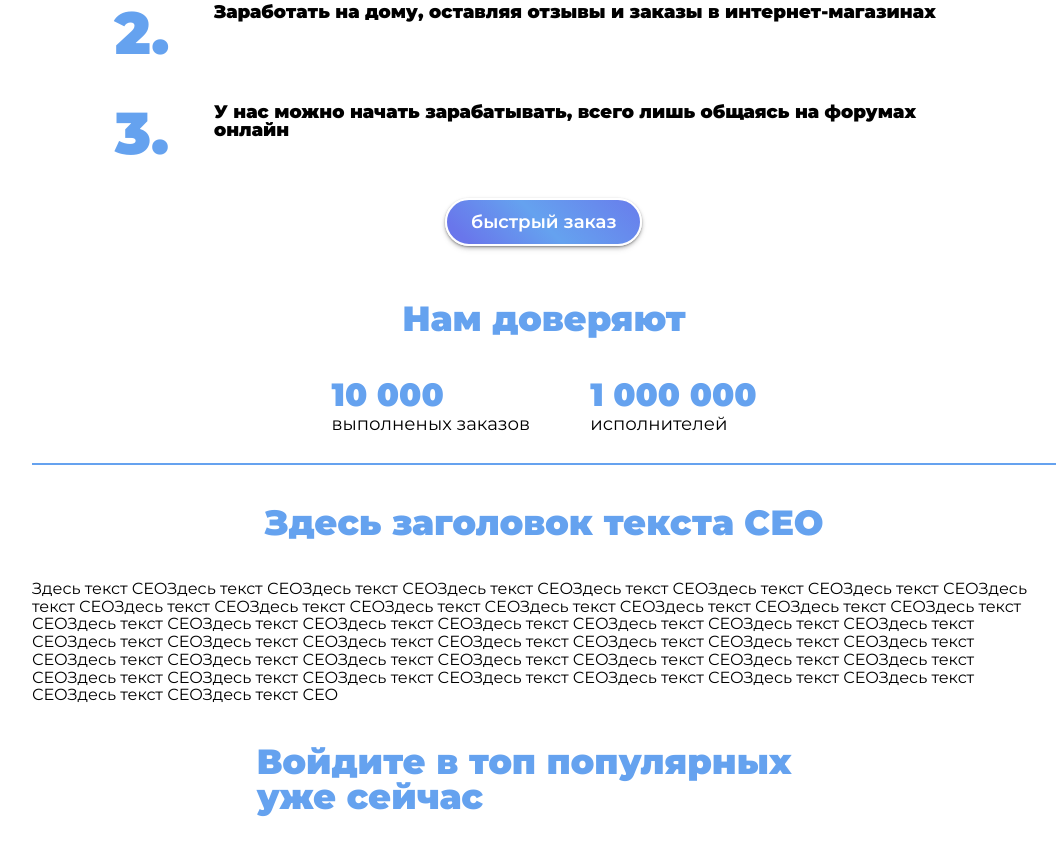
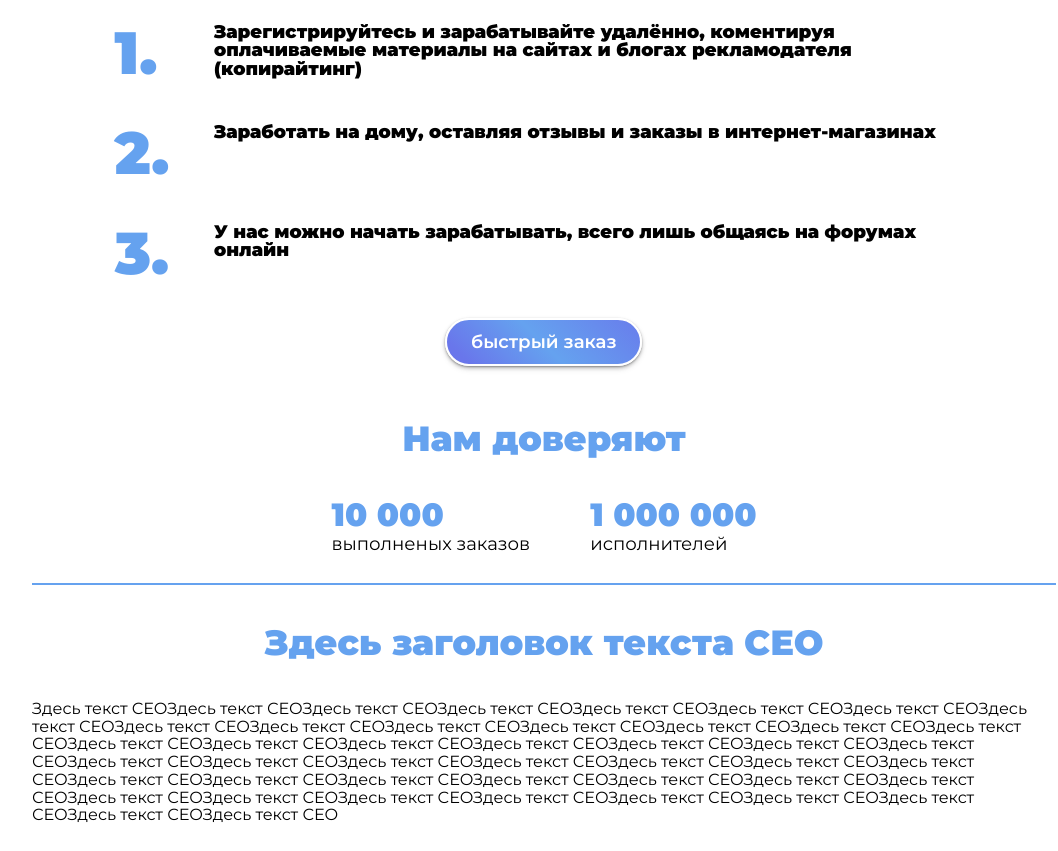
Before and after one commit to ZmeyGAR/RuCombo, a plain HTML site: page index.html in a window 1280 px wide. Shown: the part 1029-1880 px from the top of the page, without its empty margins (96-1154 px from the left). Drawn offline with Linux system fonts and the light colour scheme.

Commit message:
правки v8

```diff
--- a/index.html
+++ b/index.html
@@ -16,13 +16,13 @@
 
 <!-- STYLESHEET -->
 <link rel="stylesheet" href="./styles/AOS.min.css" type="text/css">
-<link rel="stylesheet" href="./styles/style.css?v7" type="text/css">
+<link rel="stylesheet" href="./styles/style.css?v8" type="text/css">
 
 <!-- SCRIPTS -->
 <script src="./scripts/countUp.min.js" defer></script>
 <script src="./scripts/parallax.tilt.min.js" defer></script>
 <script src="./scripts/AOS.min.js" defer></script>
-<script src="./scripts/main.min.js?v7" defer></script>
+<script src="./scripts/main.min.js?v8" defer></script>
 
 </head>
 
@@ -1085,11 +1085,8 @@
         <div class="steps__btns" data-aos="fade-up" data-aos-delay="0">
             <a href="#" data-tilt data-tilt-glare data-tilt-max-glare="0.5">быстрый заказ</a>
         </div>
-    </div>
-</section>
 
-        <section class="counter">
-    <div class="counter__container">
+        <div class="counter">
     <h2 class="page-title">Нам доверяют</h2>
     <ul class="counter__list">
 
@@ -1108,6 +1105,7 @@
         </li>
 
     </ul>
+</div>
     </div>
 </section>
         <hr>
--- a/styles/style.css
+++ b/styles/style.css
@@ -127,13 +127,14 @@ hr {
   height: 2px;
   background: #65A2EF; }
 
+.hero {
+  margin-bottom: 40px; }
   .hero__container {
     display: -webkit-box;
     display: -ms-flexbox;
     display: flex;
     -ms-flex-wrap: wrap;
         flex-wrap: wrap; }
-
   .hero__content, .hero__banner {
     display: -webkit-box;
     display: -ms-flexbox;
@@ -144,7 +145,6 @@ hr {
     min-width: 280px;
     max-width: 100%;
     width: 100%; }
-
   .hero__content {
     -webkit-box-orient: vertical;
     -webkit-box-direction: normal;
@@ -153,7 +153,6 @@ hr {
     -webkit-box-pack: center;
         -ms-flex-pack: center;
             justify-content: center; }
-
   .hero__banner {
     width: 100%;
     height: auto;
@@ -163,7 +162,6 @@ hr {
     .hero__banner svg {
       width: inherit;
       height: inherit; }
-
   .hero__list {
     display: -webkit-box;
     display: -ms-flexbox;
@@ -177,7 +175,6 @@ hr {
     font-size: 1em;
     line-height: 1em;
     font-weight: 900; }
-
   .hero__item {
     position: relative;
     display: -webkit-box;
@@ -196,7 +193,6 @@ hr {
       height: 45px;
       background: url("../icons/check.svg") center/contain no-repeat;
       margin-right: 30px; }
-
   .hero__btns {
     margin: 15px 0;
     display: -webkit-box;
@@ -311,6 +307,8 @@ hr {
     -webkit-transform: scale(0.9);
             transform: scale(0.9); } }
 
+.products {
+  margin-bottom: 40px; }
   .products__container {
     display: -webkit-box;
     display: -ms-flexbox;
@@ -325,7 +323,6 @@ hr {
     -webkit-box-align: center;
         -ms-flex-align: center;
             align-items: center; }
-
   .products__list {
     display: -webkit-box;
     display: -ms-flexbox;
@@ -336,7 +333,6 @@ hr {
     -webkit-box-pack: center;
         -ms-flex-pack: center;
             justify-content: center; }
-
   .products__item {
     display: -webkit-box;
     display: -ms-flexbox;
@@ -348,7 +344,6 @@ hr {
     max-width: calc(33.33% - 14px);
     width: 100%;
     margin: 7px; }
-
   .products__link {
     display: -webkit-box;
     display: -ms-flexbox;
@@ -383,7 +378,6 @@ hr {
       -webkit-box-align: center;
           -ms-flex-align: center;
               align-items: center; }
-
   .products__btns {
     margin: 15px 0;
     display: -webkit-box;
@@ -424,13 +418,15 @@ hr {
         -webkit-animation: boom-boom 0.5s cubic-bezier(0.075, 0.82, 0.165, 1);
                 animation: boom-boom 0.5s cubic-bezier(0.075, 0.82, 0.165, 1); }
 
+.steps {
+  padding-top: 40px; }
   .steps--bg {
-  background: #65A2EF; }
+    background: #65A2EF;
+    padding-bottom: 40px; }
     .steps--bg .steps__item {
       color: white; }
       .steps--bg .steps__item::before {
         color: white; }
-
   .steps__container {
     display: -webkit-box;
     display: -ms-flexbox;
@@ -442,7 +438,6 @@ hr {
     -webkit-box-align: center;
         -ms-flex-align: center;
             align-items: center; }
-
   .steps__list {
     display: -webkit-box;
     display: -ms-flexbox;
@@ -457,7 +452,6 @@ hr {
     line-height: 1em;
     font-weight: 900;
     counter-reset: itemCount; }
-
   .steps__item {
     display: -webkit-box;
     display: -ms-flexbox;
@@ -512,7 +506,6 @@ hr {
     .steps__item:nth-child(10)::before {
       -webkit-animation-delay: 10s;
               animation-delay: 10s; }
-
   .steps__btns {
     margin: 15px 0;
     display: -webkit-box;
@@ -555,19 +548,6 @@ hr {
         -webkit-animation: boom-boom 0.5s cubic-bezier(0.075, 0.82, 0.165, 1);
                 animation: boom-boom 0.5s cubic-bezier(0.075, 0.82, 0.165, 1); }
 
-.counter__container {
-  display: -webkit-box;
-  display: -ms-flexbox;
-  display: flex;
-  -webkit-box-orient: vertical;
-  -webkit-box-direction: normal;
-      -ms-flex-direction: column;
-          flex-direction: column;
-  width: 100%;
-  -webkit-box-align: center;
-      -ms-flex-align: center;
-          align-items: center; }
-
 .counter__list {
   display: -webkit-box;
   display: -ms-flexbox;
@@ -609,7 +589,7 @@ hr {
   line-height: 1em; }
 
 .benefits {
-  padding: 0; }
+  padding-bottom: 40px; }
   .benefits__container {
     display: -webkit-box;
     display: -ms-flexbox;
@@ -686,6 +666,8 @@ hr {
       -webkit-animation-delay: 10s;
               animation-delay: 10s; }
 
+.info {
+  margin-bottom: 40px; }
   .info__container {
     display: -webkit-box;
     display: -ms-flexbox;
@@ -697,12 +679,13 @@ hr {
     -webkit-box-align: center;
         -ms-flex-align: center;
             align-items: center; }
-
   .info__text {
     max-width: 1024px;
     font-size: 1.15em;
     line-height: 1.1em; }
 
+.form-section {
+  margin-bottom: 40px; }
   .form-section .form {
     max-width: 575px;
     width: 100%;
```
Also changed, not shown: for-executor.html (+2 -2 lines), styles/style.min.css. Lines whose indentation alone changed are shown as unchanged.
